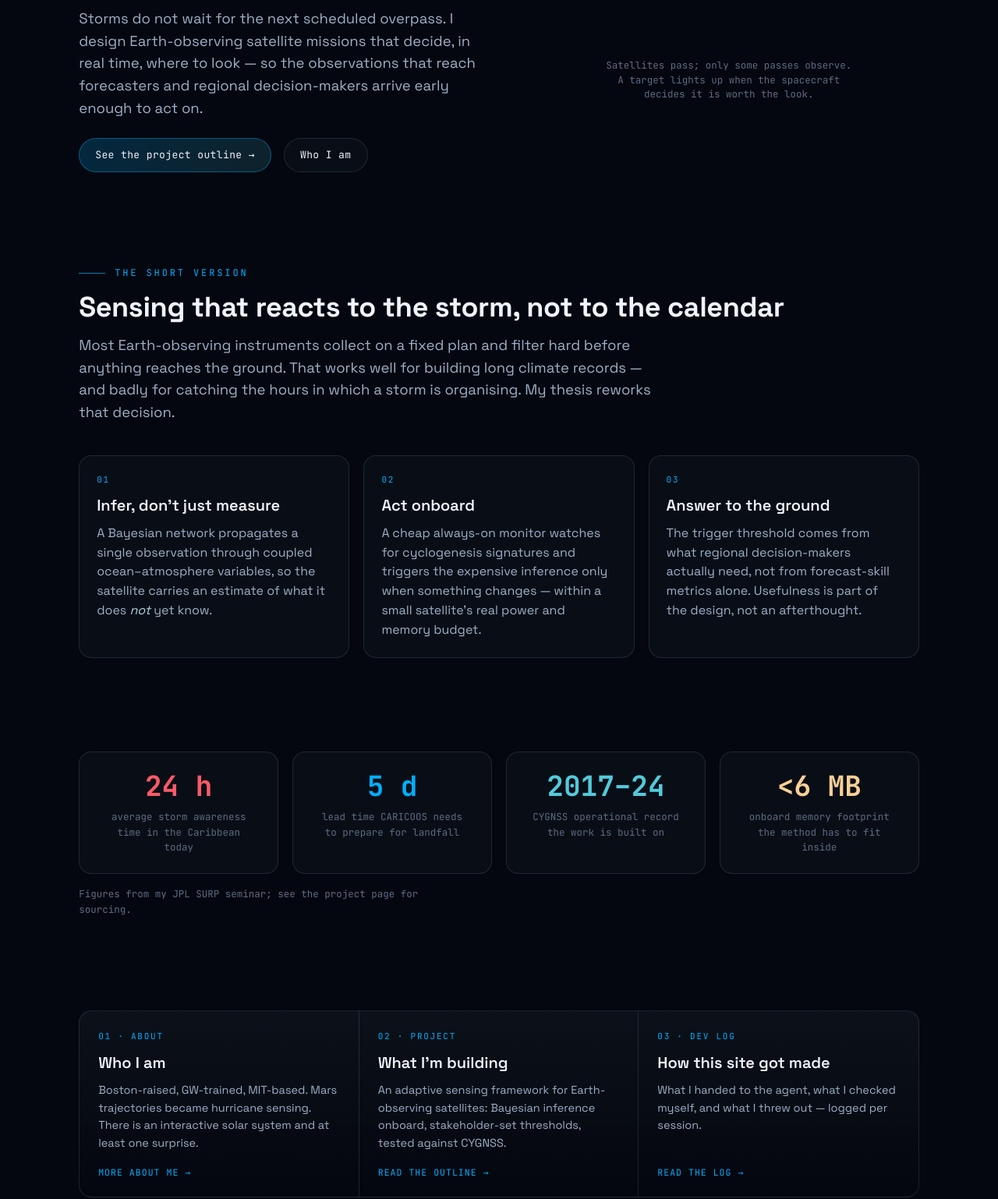
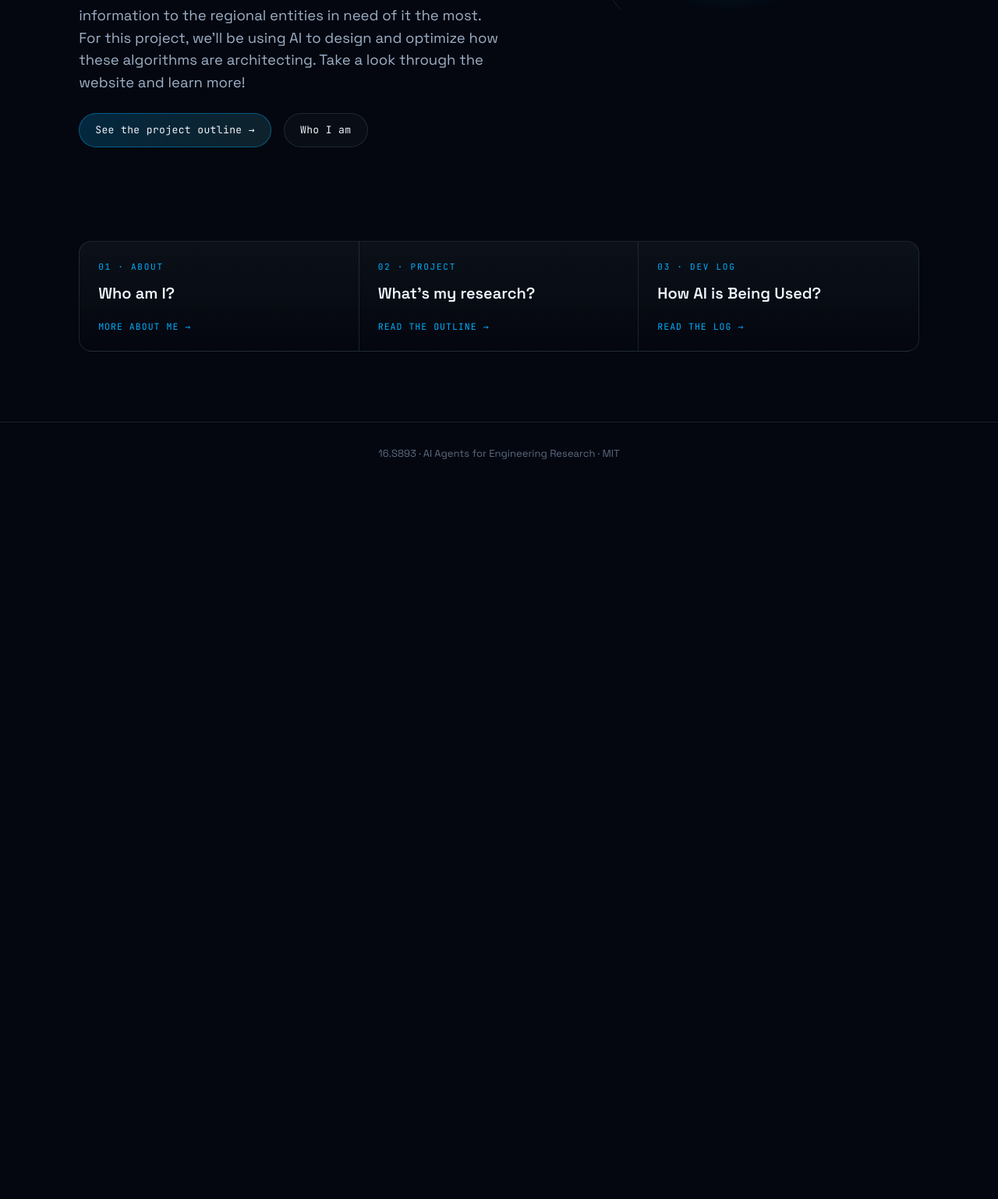
Before and after one commit to 16S893-AI-for-engineering-research/adfarrar, an Astro site: page /adfarrar/ in a window 1280 px wide. Shown: the part 613-2151 px from the top of the page at 78% size. After the commit the page ends 1257 px from the top, so only its background shows below. Built offline with nearby package versions, Linux system fonts and the light colour scheme; Astro itself is replaced by a stand-in of ours.

Commit message:
Trim home page copy, retitle route cards, fix stretched profile photo
- Home: new title (AI-Assisted Onboard Decision-Making Tools for
  Addressing Real-Time Environmental Hazards), new first-person welcome
  blurb under it, removed the hero-figure caption, the short-version
  section, and the stats strip
- Route cards on home lost their descriptions; retitled to Who am I? /
  What's my research? / How AI is Being Used?
- Footer simplified to a single line: 16.S893 - AI Agents for Engineering
  Research - MIT
- Fixed the About page headshot: hardcoded width/height attributes were
  stretching it to 360x520 despite the image being square. Added
  height: auto + aspect-ratio: 1/1 so it renders at its real proportions

```diff
--- a/src/layouts/BaseLayout.astro
+++ b/src/layouts/BaseLayout.astro
@@ -42,8 +42,7 @@ const base = import.meta.env.BASE_URL.replace(/\/$/, "");
 
     <footer class="site-footer">
       <div class="wrap">
-        <span>16.S893 &middot; AI Agents for Engineering Research &middot; Fall 2026</span>
-        <span>MIT AeroAstro &amp; Media Lab &middot; Space Enabled</span>
+        <span>16.S893 &middot; AI Agents for Engineering Research &middot; MIT</span>
       </div>
     </footer>
 
--- a/src/pages/about/index.astro
+++ b/src/pages/about/index.astro
@@ -264,6 +264,9 @@ const base = import.meta.env.BASE_URL.replace(/\/$/, "");
   .bio-photo img {
     width: 100%;
     max-width: 360px;
+    height: auto;
+    aspect-ratio: 1 / 1;
+    object-fit: cover;
     border-radius: 22px;
     border: 1px solid var(--card-bd);
     box-shadow: 0 28px 66px -24px rgba(0, 0, 0, 0.75);
--- a/src/pages/index.astro
+++ b/src/pages/index.astro
@@ -16,15 +16,18 @@ const base = import.meta.env.BASE_URL.replace(/\/$/, "");
         <div class="hero-copy">
           <span class="eyebrow">MIT AeroAstro &amp; Media Lab &middot; Space Enabled</span>
           <h1>
-            Adaptive Sensing Design for
-            <span class="grad-text">Advanced Satellite Monitoring</span>
-            and Warning of Tropical Cyclones and Environmental Hazards
+            AI-Assisted Onboard
+            <span class="grad-text">Decision-Making Tools</span>
+            for Addressing Real-Time Environmental Hazards
           </h1>
           <p class="lead mt-16">
-            Storms do not wait for the next scheduled overpass. I design Earth-observing
-            satellite missions that decide, in real time, where to look — so the
-            observations that reach forecasters and regional decision-makers arrive
-            early enough to act on.
+            Welcome! I'm Allegra Farrar, a PhD Candidate in my final year of study at
+            MIT AeroAstro. My work centers on developing inferencing algorithms to
+            assist satellites and other observation tools to catch and distribute
+            critical information to the regional entities in need of it the most. For
+            this project, we'll be using AI to design and optimize how these
+            algorithms are architecting. Take a look through the website and learn
+            more!
           </p>
           <div class="flex gap-16 mt-24" style="flex-wrap: wrap;">
             <a class="btn primary frizzle-cursor" href={`${base}/project/`}>
@@ -36,91 +39,8 @@ const base = import.meta.env.BASE_URL.replace(/\/$/, "");
 
         <div class="hero-figure">
           <GlobeHero />
-          <p class="figure-note small">
-            Satellites pass; only some passes observe. A target lights up when the
-            spacecraft decides it is worth the look.
-          </p>
         </div>
       </div>
-    </div>
-  </section>
-
-  <!-- ============================ THE IDEA =========================== -->
-  <section class="reveal">
-    <div class="wrap">
-      <span class="eyebrow">the short version</span>
-      <h2>Sensing that reacts to the storm, not to the calendar</h2>
-      <p class="lead">
-        Most Earth-observing instruments collect on a fixed plan and filter hard
-        before anything reaches the ground. That works well for building long
-        climate records — and badly for catching the hours in which a storm is
-        organising. My thesis reworks that decision.
-      </p>
-
-      <div class="grid cols-3 mt-40">
-        <article class="card">
-          <span class="card-num">01</span>
-          <h3>Infer, don't just measure</h3>
-          <p>
-            A Bayesian network propagates a single observation through coupled
-            ocean–atmosphere variables, so the satellite carries an estimate of
-            what it does <em>not</em> yet know.
-          </p>
-        </article>
-        <article class="card">
-          <span class="card-num">02</span>
-          <h3>Act onboard</h3>
-          <p>
-            A cheap always-on monitor watches for cyclogenesis signatures and
-            triggers the expensive inference only when something changes — within
-            a small satellite's real power and memory budget.
-          </p>
-        </article>
-        <article class="card">
-          <span class="card-num">03</span>
-          <h3>Answer to the ground</h3>
-          <p>
-            The trigger threshold comes from what regional decision-makers
-            actually need, not from forecast-skill metrics alone. Usefulness is
-            part of the design, not an afterthought.
-          </p>
-        </article>
-      </div>
-    </div>
-  </section>
-
-  <!-- ============================= NUMBERS =========================== -->
-  <section class="reveal">
-    <div class="wrap">
-      <div class="grid cols-4">
-        <div class="card center stat">
-          <span class="stat-num" style="color: var(--coral);">24 h</span>
-          <p class="small">
-            average storm awareness time in the Caribbean today
-          </p>
-        </div>
-        <div class="card center stat">
-          <span class="stat-num" style="color: var(--blue);">5 d</span>
-          <p class="small">
-            lead time CARICOOS needs to prepare for landfall
-          </p>
-        </div>
-        <div class="card center stat">
-          <span class="stat-num" style="color: var(--cyan);">2017–24</span>
-          <p class="small">
-            CYGNSS operational record the work is built on
-          </p>
-        </div>
-        <div class="card center stat">
-          <span class="stat-num" style="color: var(--sand);">&lt;6 MB</span>
-          <p class="small">
-            onboard memory footprint the method has to fit inside
-          </p>
-        </div>
-      </div>
-      <p class="small mt-16">
-        Figures from my JPL SURP seminar; see the project page for sourcing.
-      </p>
     </div>
   </section>
 
@@ -130,33 +50,21 @@ const base = import.meta.env.BASE_URL.replace(/\/$/, "");
       <div class="entry-grid">
         <article class="entry-card">
           <span class="entry-kicker">01 &middot; About</span>
-          <h3>Who I am</h3>
-          <p>
-            Boston-raised, GW-trained, MIT-based. Mars trajectories became hurricane
-            sensing. There is an interactive solar system and at least one surprise.
-          </p>
+          <h3>Who am I?</h3>
           <a class="entry-link frizzle-cursor" href={`${base}/about/`}>
             More about me <span aria-hidden="true">&rarr;</span>
           </a>
         </article>
         <article class="entry-card">
           <span class="entry-kicker">02 &middot; Project</span>
-          <h3>What I'm building</h3>
-          <p>
-            An adaptive sensing framework for Earth-observing satellites: Bayesian
-            inference onboard, stakeholder-set thresholds, tested against CYGNSS.
-          </p>
+          <h3>What's my research?</h3>
           <a class="entry-link frizzle-cursor" href={`${base}/project/`}>
             Read the outline <span aria-hidden="true">&rarr;</span>
           </a>
         </article>
         <article class="entry-card">
           <span class="entry-kicker">03 &middot; Dev log</span>
-          <h3>How this site got made</h3>
-          <p>
-            What I handed to the agent, what I checked myself, and what I threw out —
-            logged per session.
-          </p>
+          <h3>How AI is Being Used?</h3>
           <a class="entry-link frizzle-cursor" href={`${base}/devlog/`}>
             Read the log <span aria-hidden="true">&rarr;</span>
           </a>
@@ -176,44 +84,15 @@ const base = import.meta.env.BASE_URL.replace(/\/$/, "");
     gap: clamp(24px, 4vw, 56px);
   }
 
-  .hero-copy h1 { max-width: 20ch; }
+  .hero-copy h1 { max-width: 22ch; }
 
   .hero-figure { position: relative; }
-
-  .figure-note {
-    margin: 10px auto 0;
-    max-width: 42ch;
-    text-align: center;
-    line-height: 1.5;
-  }
 
   @media (max-width: 940px) {
     .hero-grid { grid-template-columns: 1fr; }
     .hero-figure { order: -1; }
     .hero-copy h1 { max-width: none; }
   }
-
-  .card-num {
-    display: block;
-    font-family: var(--mono);
-    font-size: 11px;
-    letter-spacing: 0.16em;
-    color: var(--blue);
-    margin-bottom: 9px;
-  }
-
-  .stat { padding: 24px 18px; }
-
-  .stat-num {
-    display: block;
-    font-family: var(--mono);
-    font-size: clamp(26px, 3.4vw, 36px);
-    font-weight: 700;
-    line-height: 1.1;
-    margin-bottom: 10px;
-  }
-
-  .stat p { margin-inline: auto; max-width: 26ch; }
 
   /* home page route cards, borrowed shape from a bordered 3-up grid */
   .entry-grid {
@@ -247,7 +126,7 @@ const base = import.meta.env.BASE_URL.replace(/\/$/, "");
     margin-bottom: 10px;
   }
 
-  .entry-card p { flex: 1 1 auto; font-size: 14.5px; margin-bottom: 18px; }
+  .entry-card h3 { flex: 1 1 auto; margin-bottom: 18px; }
 
   .entry-link {
     font-family: var(--mono);
--- a/src/styles/global.css
+++ b/src/styles/global.css
@@ -371,7 +371,7 @@ em { color: var(--pale); }
 .site-footer .wrap {
   display: flex;
   align-items: center;
-  justify-content: space-between;
+  justify-content: center;
   flex-wrap: wrap;
   gap: 12px;
 }
```
